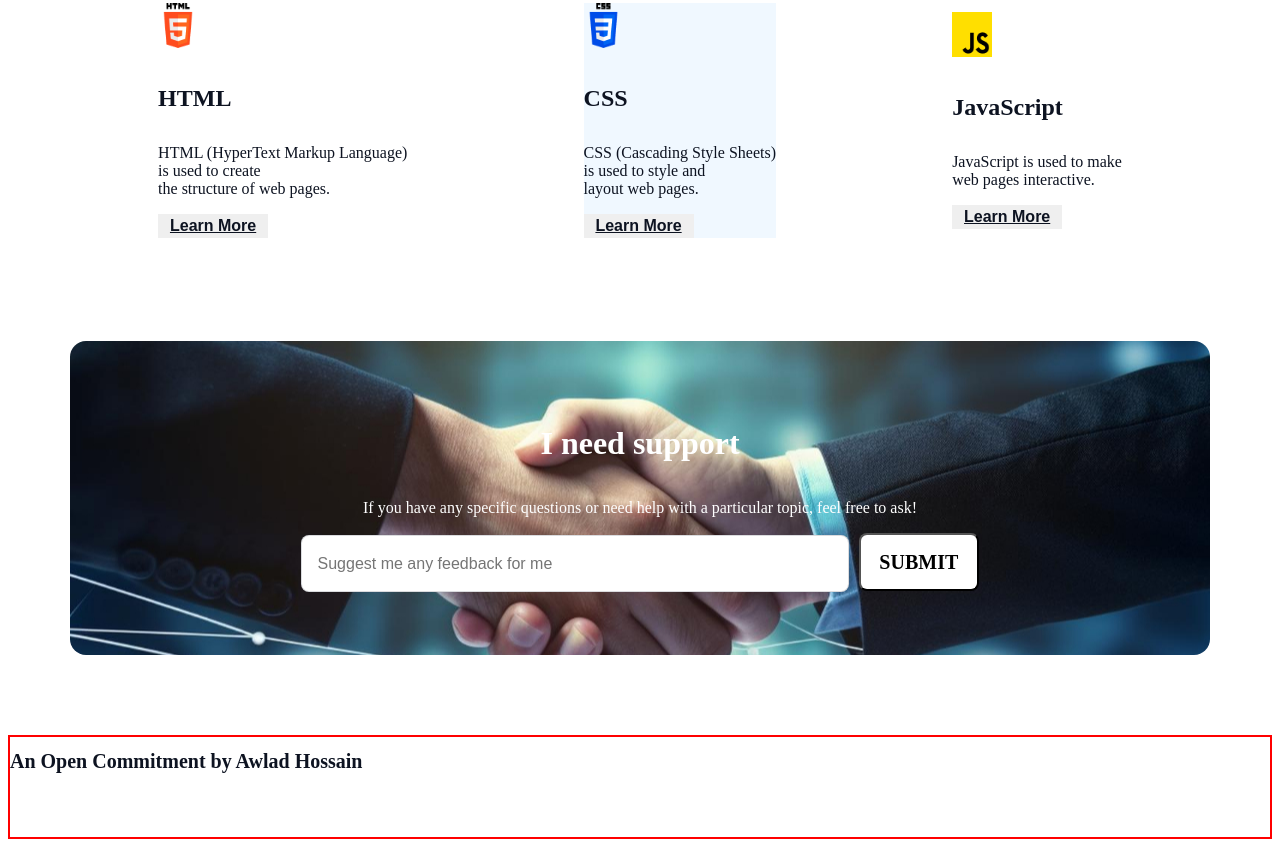
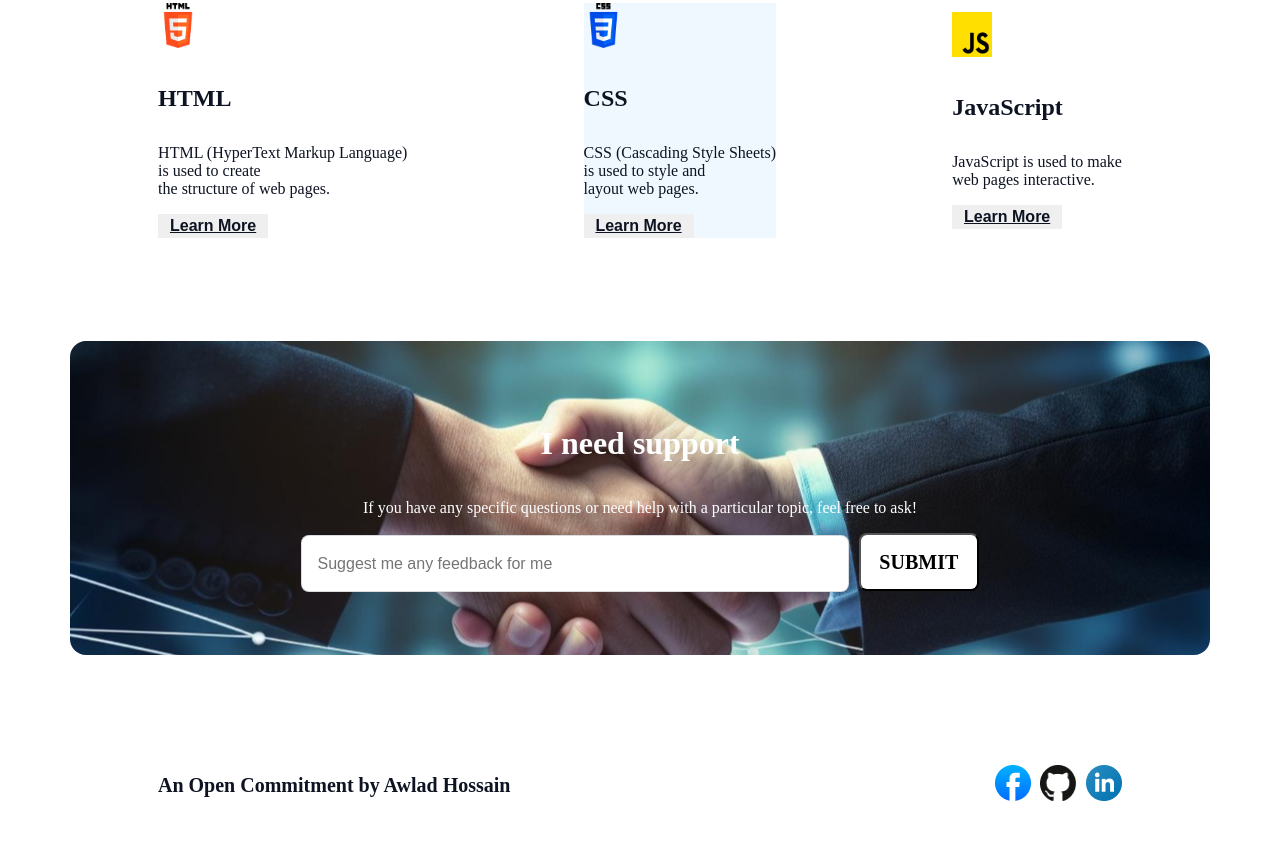
Before and after one commit to KrisNemesis/Assignment-001, a plain HTML site: page index.html in a window 1280 px wide. Shown: the part 3376-4223 px from the top of the page. Drawn offline with Linux system fonts and the light colour scheme; a web font is replaced by a local one.

Commit message:
almost done olpo baki

```diff
--- a/index.html
+++ b/index.html
@@ -112,10 +112,14 @@
     </main>
     <footer>
         <div class="footer">
-            <div>
+
                 <h1 class="footer-text">An Open Commitment by Awlad Hossain</h1>
+                <div class="logos">
+                    <a href="www.facebook.com"><img class="facebook" src="assets/facebook.png" alt=""></a>
+                <a href="www.github.com"><img class="facebook" src="assets/github.png" alt=""></a>
+                <a href="www.linkedin.com"><img class="facebook" src="assets/linkedin-icon 1.png" alt=""></a>
+                </div>
 
-            </div>
         </div>
 
 
--- a/style.css
+++ b/style.css
@@ -36,6 +36,7 @@ font-weight: 800;
     align-items: center;
     justify-content: center;
     background-image: url(/assets/Hero-bg.png);
+
 
 }
 .header-pic{
@@ -284,13 +285,27 @@ height: 240px;
     font-weight: 600;
 }
 .footer{
-    border: 2px solid red;
+
     height: 100px;
     margin-top: 80px;
+    display: flex;
+    justify-content: space-between;
+    align-items: center;
+
+
 }
 .footer-text{
     color: rgb(13, 19, 33);
     font-family: Azeret Mono;
     font-size: 20px;
     font-weight: 600;
+    margin-left: 150px;
 }
+.facebook{
+    width: 36px;
+    height: 36px;
+
+}
+.logos{
+    margin-right: 150px;
+}
```
